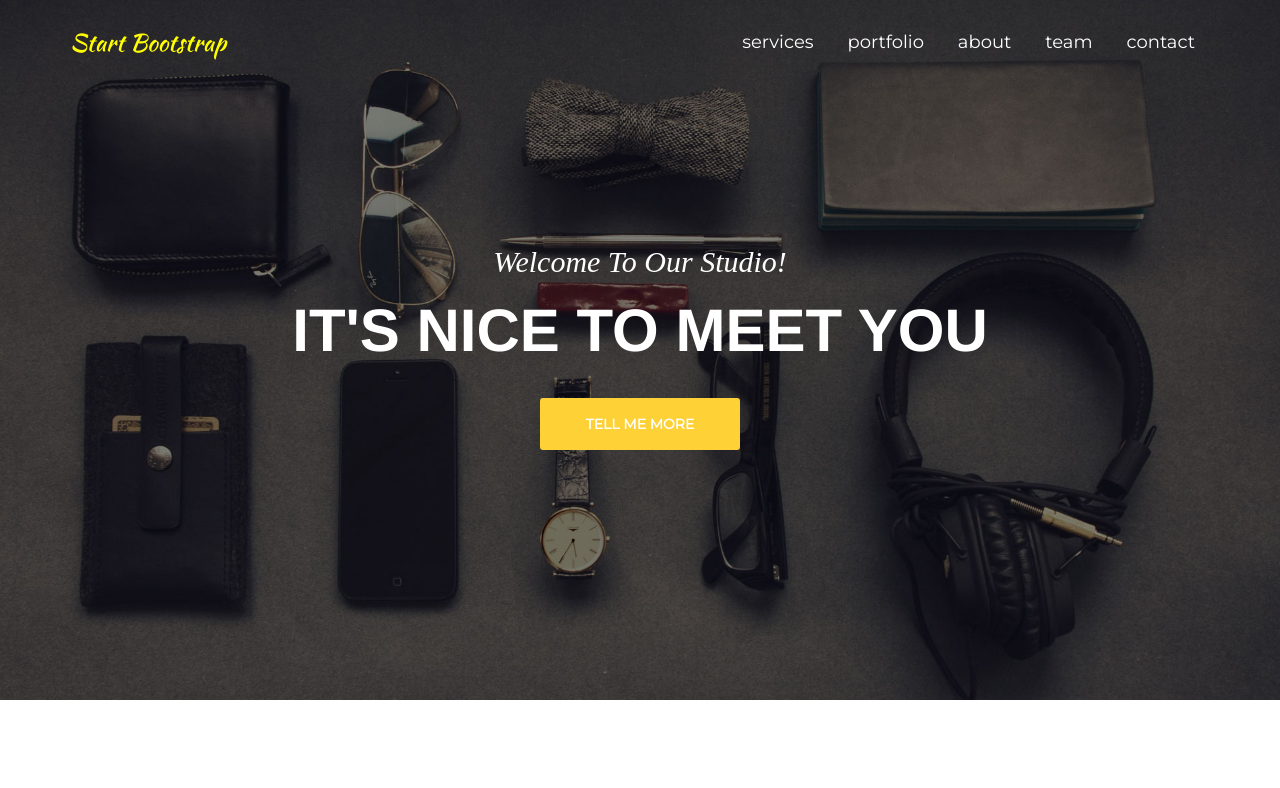
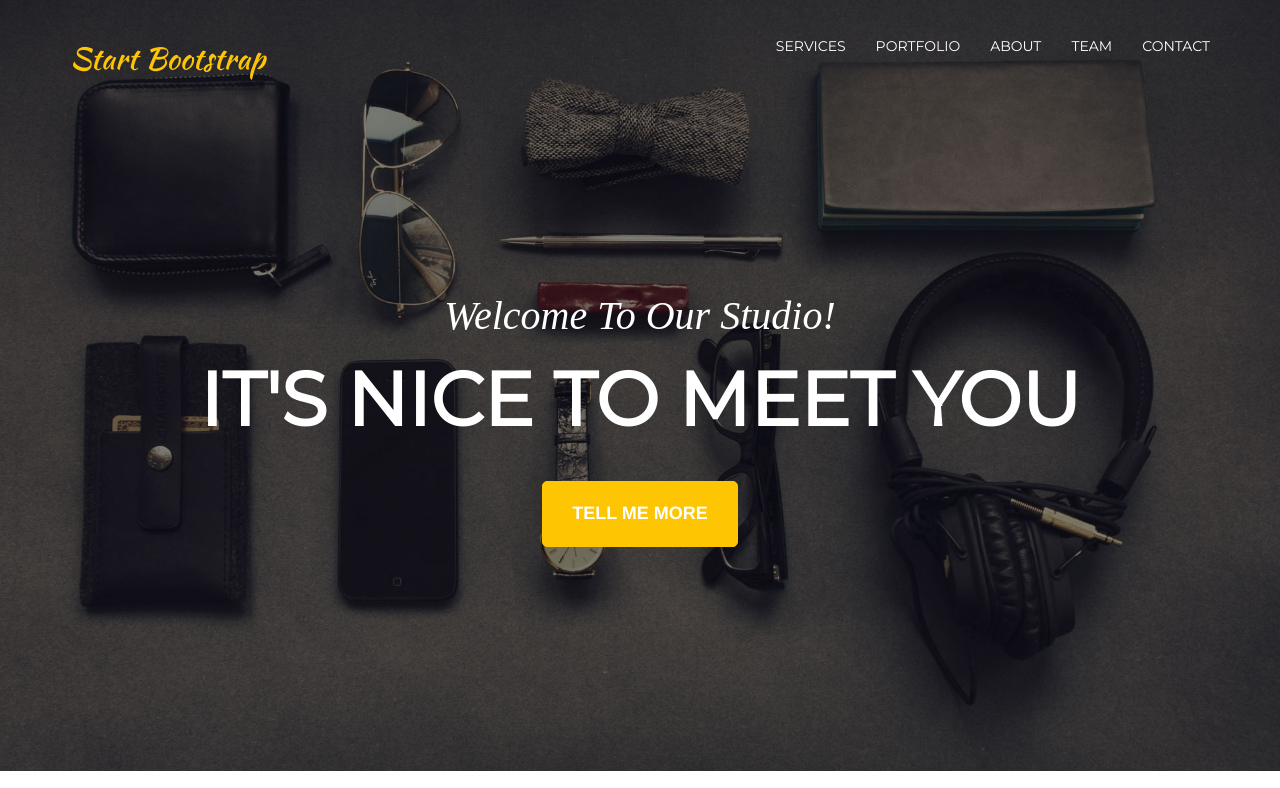
Before and after one commit to SoleMina/Agency-Theme, a plain HTML site: page Problema/index.html in a window 1280 px wide. Shown: the top 788 px of the page. Drawn offline with nearby package versions, Linux system fonts and the light colour scheme; files whose address does not match are found by name; a web font is replaced by a local one.

Commit message:
terminado

```diff
--- a/Problema/assets/css/main.scss
+++ b/Problema/assets/css/main.scss
@@ -2,6 +2,7 @@
 @import "sass/Helpers/team";
 @import "sass/Helpers/portfolio";
 @import "sass/Helpers/contact";
+
 
 //Constants:
 
@@ -11,74 +12,94 @@ $firstValue: 500;
 $secondValue: 600;
 $nothing: none;
 $yellow: yellow;
+$white: white;
 *{
     p {
         font-family: "Droid-sans";
     }
 }
-header {
-    background-image: url(../../img/header-bg.jpg);
-    background-size: cover;
-    background-position: center;
-    padding: 30px;
-    color: #fff;
-    height: 700px;
-    h3 {
-        color: $yellow;
-        font-family: Kaushan Script;
-        float: left;
-        margin-top: 0;
+
+/*HEADER*/
+
+#header {
+    #menu.active {
+        background-color: blue;
     }
-    ul {
-        float: right;
-        list-style-type: none;
-        li {
-            display: inline-block;
+    .navbar-default {
+        background-color: rgba(0,0,0,0);
+        border-color: rgba(0,0,0,0);
+        padding: 7px;
+        margin: 0;
+    }
+    .navbar-nav {
+        padding: 14px 0;
+        li > a {
+            font-family: "Montserrat";
+            color: $white;
+            &:hover, &:focus {
+                color: #fec503;
+            }
+        }
+        .active {color: $white;}
+    }
+    .navbar-toggle {
+        border: 1px solid $yellow;
+        background-color: $yellow;
+        margin-top: 22px;
+        box-shadow: 2px 2px 7px $yellow;
+        .icon-bar {
+            background-color: $white;
         }
     }
-    h2 {
-        margin-top: 215px;
-        font-family: Droid Serif;
+    .navbar-collapse {
+
     }
-    h1 {
-        font-size: 6rem;
-        text-transform: uppercase;
-        font-weight: bold;
+    .navbar-brand {
+        h1 {
+            font-family: 'Kaushan Script';
+            font-size: 30PX;
+            color: #fec503;
+        }
+    &:hover, &:focus {
+        color: #fec503;
+        }
+    }
+}
+#banner{
+    background: url(../../img/header-bg.jpg);
+    background-repeat: no-repeat;
+    background-position: bottom center;
+    background-size: cover;
+    color: white;
+    padding: 17.5% 0;
+    .box-text {
+        h3 {
+            font-size: 40px;
+            margin: 60px 0 50px;
+            margin-bottom: 5px;
+            font-family: "Droid-sans","Sans serif";
+            padding-top: 10px;
+            font-style: italic;
+        }
+        h1 {
+             font-size: 75px;
+            font-family: "Montserrat";
+            font-weight: bold;
+            padding-bottom: 30px;
+
+        }
     }
 }
 
-.main-btn {
-    margin-top: 50px;
-    margin-bottom: 170px;
-    a {
-        font-weight: 700;
-        color: #fff;
-        background-color: #FED136;
-        text-transform: uppercase;
-        padding: 1.5% 4%;
-        border-radius: 3px;
-        font-family: "Montserrat";
-    }
-    a:hover {
-        text-decoration: none;
-        color: white;
-        background-color: #FED136;
-        border: 4px solid #FED136;
-    }
-}
-
-nav {
-    a {
-        color: #fff;
-        padding: 5px 15px;
-        font-size: 1.3rem;
-        font-family: "Montserrat";
-        font-size: 18px;
-    }
-    a:hover {
-        color: #FED136;
-        text-decoration: none;
-        background-color: #414141;
+.botonyellow {
+    padding: 1.7% 2.6%;
+    background-color: #fec503;
+    border-radius: 5px;
+    font-weight: bold;
+    border: 1px solid #fec503;
+    font-size: 18px;
+    &:hover {
+        background: #fec503;
     }
 }
 /*Service*/
--- a/Problema/index.html
+++ b/Problema/index.html
@@ -12,24 +12,35 @@
     <link rel="stylesheet" href="assets/css/main.css">
   </head>
   <body>
-    <header class="text-center">
-      <div class="container">
-        <nav>
-          <h3>Start Bootstrap</h3>
-          <ul>
-            <li><a href="#">services</a></li>
-            <li><a href="#">portfolio</a></li>
-            <li><a href="#">about</a></li>
-            <li><a href="#">team</a></li>
-            <li><a href="#">contact</a></li>
-          </ul>
-        </nav>
-        <h2><i>Welcome To Our Studio!</i></h2>
-        <h1>it's nice to meet you</h1>
-        <div class="main-btn"><a href="#">tell me more</a></div>
-      </div>
+    <header id="header">
+      <nav id="menu" class="navbar navbar-default navbar-fixed-top">
+        <div class="container">
+          <div class="navbar-header">
+            <button type="button" data-toggle="collapse" data-target="#bs-example-navbar-collapse-1" aria-expanded="false" class="navbar-toggle collapsed"><span class="sr-only">toggle navigation</span><span class="icon-bar"></span><span class="icon-bar"></span><span class="icon-bar"></span></button><a href="#" class="navbar-brand titulo">
+              <h1>Start Bootstrap</h1></a>
+          </div>
+          <div id="bs-example-navbar-collapse-1" class="collapse navbar-collapse">
+            <ul class="nav navbar-nav navbar-right">
+              <li><a href="#services" class="active">SERVICES</a></li>
+              <li><a href="#portfolio">PORTFOLIO</a></li>
+              <li><a href="#about">ABOUT</a></li>
+              <li><a href="#team">TEAM</a></li>
+              <li><a href="#contact">CONTACT</a></li>
+            </ul>
+          </div>
+        </div>
+      </nav>
     </header>
   </body>
+  <section id="banner" class="text-center">
+    <div class="container">
+      <div class="box-text">
+        <h3>Welcome To Our Studio!</h3>
+        <h1>IT'S NICE TO MEET YOU</h1>
+        <button class="botonyellow">TELL ME MORE</button>
+      </div>
+    </div>
+  </section>
   <section id="services">
     <div class="container text-center">
         <h2>SERVICES</h2>
@@ -211,4 +222,6 @@
   </footer>
   <script type="text/javascript" src="js/jquery.js"></script>
   <script type="text/javascript" src="js/bootstrap.min.js"></script>
+  <script src="assets/js/jquery.js"></script>
+  <script type="text/javascript" src="assets/js/bootstrap.min.js"></script>
 </html>
```
Also changed, not shown: Problema/assets/css/main.css, 2 other files.
